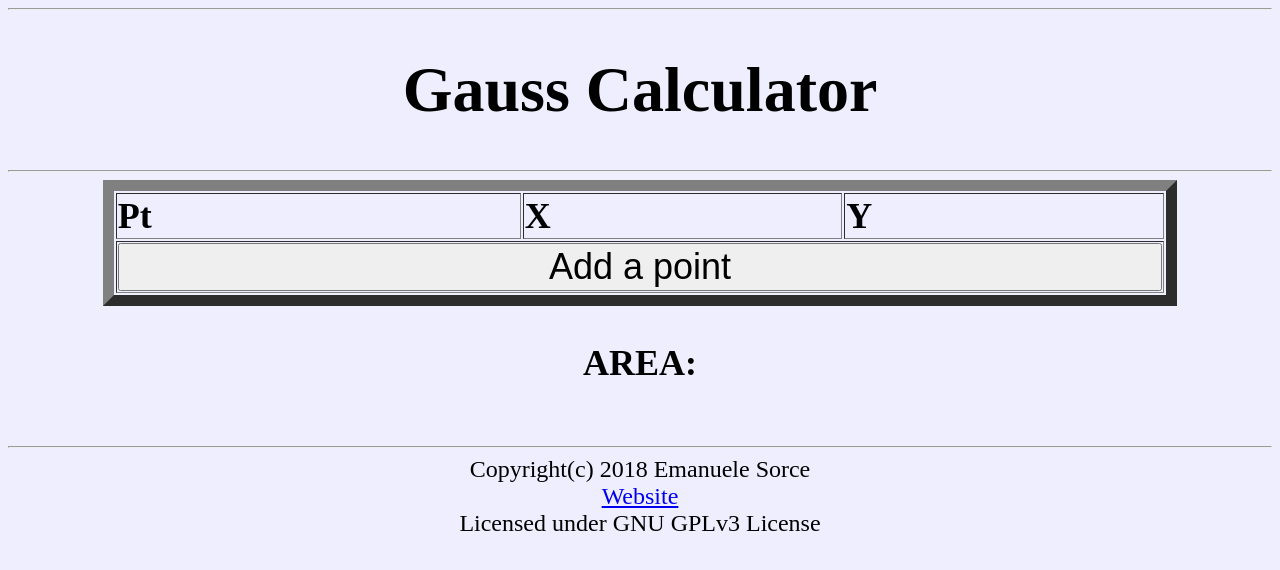
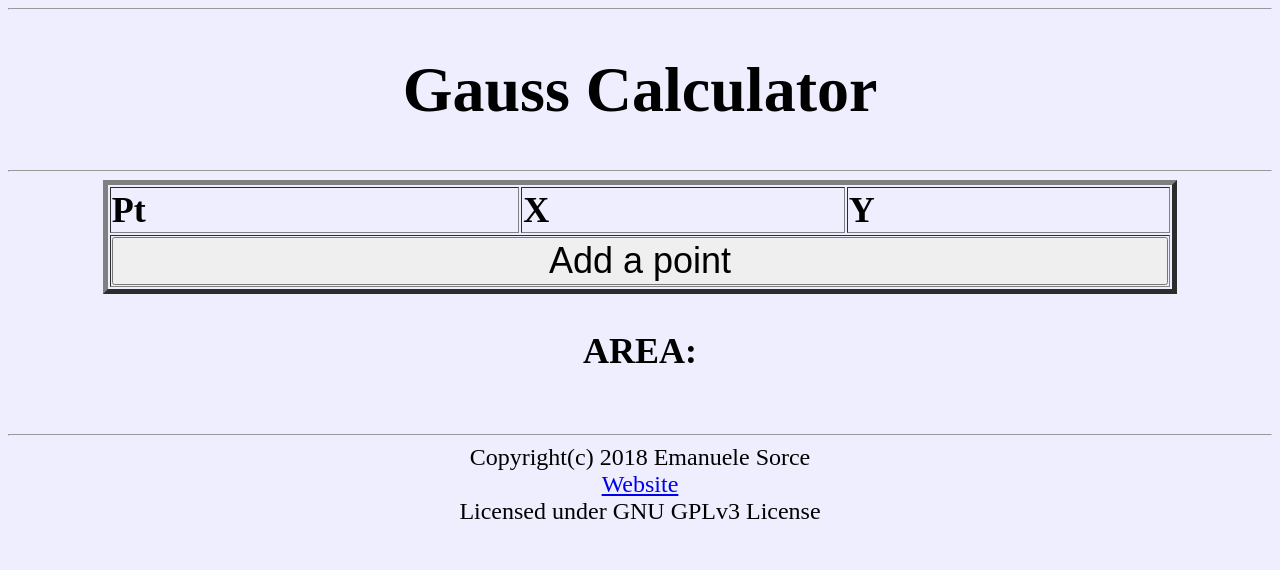
Before and after one commit to TronFortyTwo/gauss-calculator, a plain HTML site: page index.html in a window 1280 px wide. Drawn offline with Linux system fonts and the light colour scheme.

Commit message:
Update index.html

```diff
--- a/index.html
+++ b/index.html
@@ -28,7 +28,7 @@
 			<hr>
 
 
-			<table width="85%" border="11" id="table">
+			<table width="85%" border="5vmin" id="table">
 				<tr>
 					<td><b>Pt</b></td>
 					<td><b>X</b></td>
```
